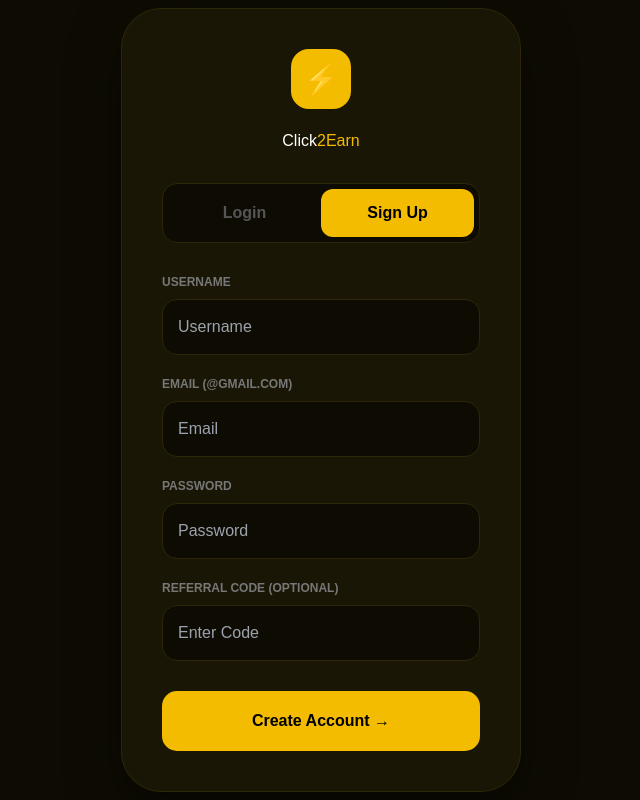
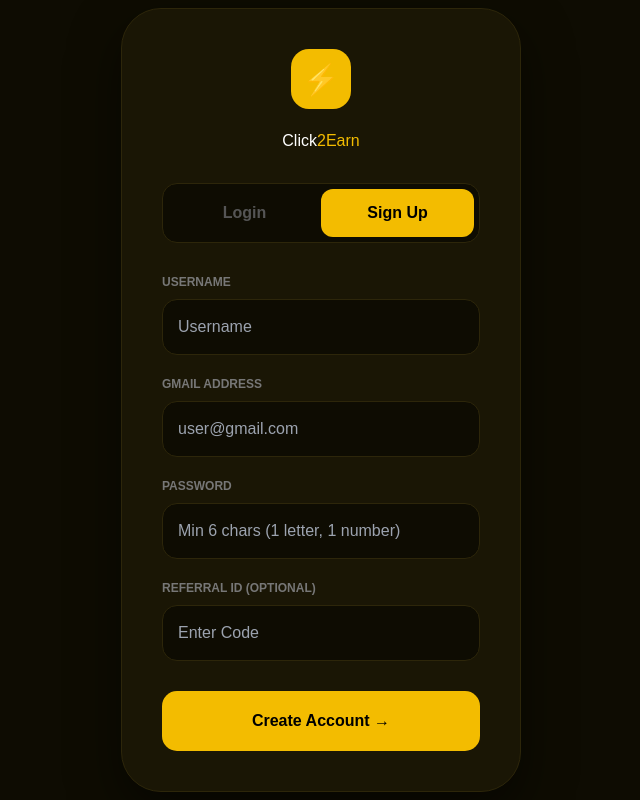
Before and after one commit to MudassirGhallu/Click2Earn, a Next.js app: page / in a window 1280 px wide. Both pictures are taken after a click on the button "Sign Up". Shown: the whole page, without its empty margins (319-959 px from the left). Built offline with nearby package versions, Linux system fonts and the light colour scheme; no server answers.

Commit message:
Update index.js

```diff
--- a/pages/index.js
+++ b/pages/index.js
@@ -1,4 +1,4 @@
-import { useState } from 'react';
+import { useState, useEffect } from 'react';
 import { supabase } from '../lib/supabaseClient';
 import { useRouter } from 'next/router';
 
@@ -10,12 +10,21 @@ export default function Auth() {
   const [refCode, setRefCode] = useState('');
   const router = useRouter();
 
+  // Capture referral code from URL automatically
+  useEffect(() => {
+    const urlParams = new URLSearchParams(window.location.search);
+    const ref = urlParams.get('ref');
+    if (ref) setRefCode(ref);
+  }, []);
+
   const handleAuth = async (e) => {
     e.preventDefault();
+
     if (!email.endsWith('@gmail.com')) {
       alert("Only @gmail.com addresses are allowed!");
       return;
     }
+
     if (password.length < 6 || !/[A-Za-z]/.test(password) || !/\d/.test(password)) {
       alert("Password must be 6+ chars with 1 letter and 1 number.");
       return;
@@ -26,11 +35,31 @@ export default function Auth() {
       if (error) alert(error.message);
       else router.push('/dashboard');
     } else {
-      const { error } = await supabase.auth.signUp({
-        email, password, options: { data: { username, referrer: refCode, balance: 0.00 } }
+      // 1. Sign up the user
+      const { data, error } = await supabase.auth.signUp({
+        email, password, options: { data: { username } }
       });
-      if (error) alert(error.message);
-      else alert("Signup successful! Please Login.");
+
+      if (error) {
+        alert(error.message);
+      } else {
+        // 2. Create the profile with $0 balance
+        const userId = data.user.id;
+        await supabase.from('profiles').insert([
+          { id: userId, username: username, balance: 0, clicks: 0 }
+        ]);
+
+        // 3. Pay the referrer $0.001 if a code exists
+        if (refCode) {
+          const { data: refUser } = await supabase.from('profiles').select('balance').eq('id', refCode).single();
+          if (refUser) {
+            const newRefBalance = parseFloat(refUser.balance) + 0.001;
+            await supabase.from('profiles').update({ balance: newRefBalance }).eq('id', refCode);
+          }
+        }
+        alert("Account Created! You can now Login.");
+        setIsLogin(true);
+      }
     }
   };
 
@@ -56,11 +85,11 @@ export default function Auth() {
         </div>
         <form onSubmit={handleAuth}>
           {!isLogin && <><label>Username</label><input type="text" placeholder="Username" onChange={(e)=>setUsername(e.target.value)} required /></>}
-          <label>Email (@gmail.com)</label>
-          <input type="email" placeholder="Email" onChange={(e)=>setEmail(e.target.value)} required />
+          <label>Gmail Address</label>
+          <input type="email" placeholder="user@gmail.com" onChange={(e)=>setEmail(e.target.value)} required />
           <label>Password</label>
-          <input type="password" placeholder="Password" onChange={(e)=>setPassword(e.target.value)} required />
-          {!isLogin && <><label>Referral Code (Optional)</label><input type="text" placeholder="Enter Code" onChange={(e)=>setRefCode(e.target.value)} /></>}
+          <input type="password" placeholder="Min 6 chars (1 letter, 1 number)" onChange={(e)=>setPassword(e.target.value)} required />
+          {!isLogin && <><label>Referral ID (Optional)</label><input type="text" value={refCode} placeholder="Enter Code" onChange={(e)=>setRefCode(e.target.value)} /></>}
           <button type="submit" className="submit-btn">{isLogin ? 'Login →' : 'Create Account →'}</button>
         </form>
       </div>
```
